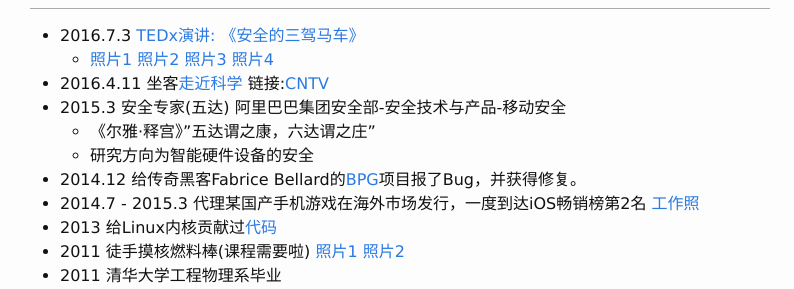
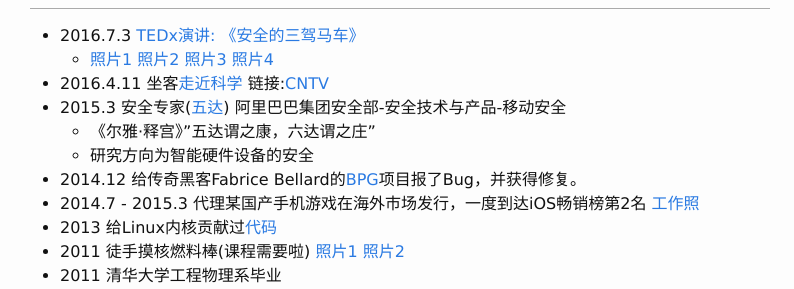
Before and after one commit to scateu/scateu.github.io, a Jekyll site: the page built from _pages/01-about.md, in a window 1280 px wide and 900 px high, scrolled down 1536 px. Shown: the part 162-451 px from the top of the window, without its empty margins (240-1034 px from the left). Built offline with Jekyll 4.4.1, drawn with Linux system fonts in a browser that asks for light colours; comment, search, counter and statistics services are not loaded; some of the changed lines change nothing that is shown.

Commit message:
2017年10月10日 星期二 15时11分41秒 CST

```diff
--- a/_pages/01-about.md
+++ b/_pages/01-about.md
@@ -68,7 +68,7 @@
  * 2016.7.3 [TEDx演讲: 《安全的三驾马车》](http://v.youku.com/v_show/id_XMTY2MjU0NTIwNA==.html)
    - [照片1]({{ site.imageurl }}/TEDxJuzizhou-1.jpg) [照片2]({{ site.imageurl }}/TEDxJuzizhou-2.jpg) [照片3]({{ site.imageurl }}/TEDxJuzizhou-3.jpg) [照片4]({{ site.imageurl }}/TEDxJuzizhou-4.jpg)
  * 2016.4.11 坐客[走近科学]({{ site.imageurl }}/CCTV_Approach_Science.jpg) 链接:[CNTV](http://tv.cntv.cn/video/C10355/c2eafcd11fa5480e8d370adcc21a540f)
- * 2015.3 安全专家(五达)  阿里巴巴集团安全部-安全技术与产品-移动安全
+ * 2015.3 安全专家([五达](http://www.toutiao.com/i6475174123537433101/))  阿里巴巴集团安全部-安全技术与产品-移动安全
    - 《尔雅·释宫》"五达谓之康，六达谓之庄"
    - 研究方向为智能硬件设备的安全
  * 2014.12 给传奇黑客Fabrice Bellard的[BPG](http://bellard.org/bpg)项目报了Bug，并获得修复。
```
